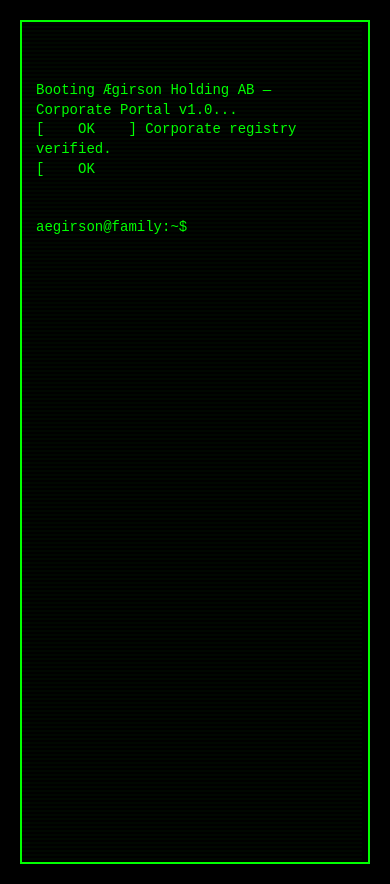
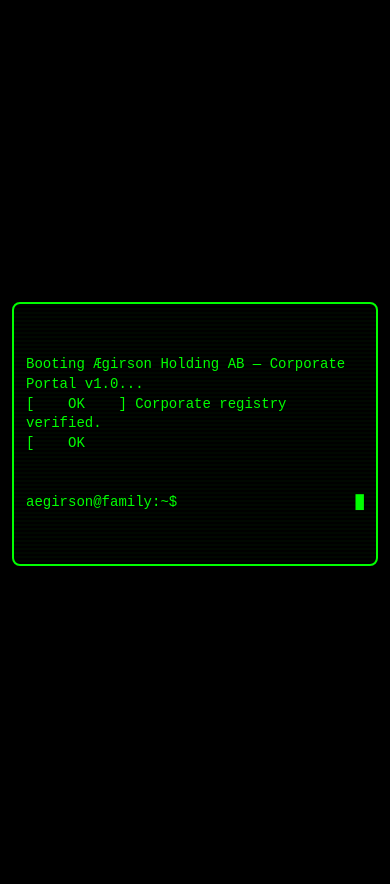
Before and after one commit to jimaegirson-pixel/-girson.com, a plain HTML site: page index.html in a window 390 px wide. Drawn offline with Linux system fonts and the light colour scheme.

Commit message:
Make homepage more mobile-friendly: responsive CSS and prompt wrapping

```diff
--- a/index.html
+++ b/index.html
@@ -9,27 +9,31 @@
             background: #000;
             color: #00ff00;
             font-family: 'Courier New', monospace;
-            font-size: 14px;
+            font-size: 16px;
             margin: 0;
             padding: 20px;
-            overflow: hidden;
-            height: 100vh;
+            min-height: 100vh;
             display: flex;
             flex-direction: column;
             justify-content: center;
             align-items: center;
+            -webkit-font-smoothing: antialiased;
+            -webkit-text-size-adjust: 100%;
         }
         #terminal {
             width: 100%;
-            max-width: 800px;
-            height: 100%;
+            max-width: 900px;
+            height: auto;
+            max-height: calc(100vh - 120px);
             border: 2px solid #00ff00;
-            padding: 20px;
+            padding: 18px;
             box-sizing: border-box;
             overflow-y: auto;
             white-space: pre-wrap;
             line-height: 1.4;
             position: relative;
+            border-radius: 8px;
+            background: rgba(0,0,0,0.85);
         }
         #terminal::before {
             content: '';
@@ -57,18 +61,35 @@
         .prompt {
             display: flex;
             align-items: center;
+            gap: 8px;
+            flex-wrap: wrap;
         }
         #input {
             background: transparent;
             border: none;
             color: #00ff00;
             font-family: inherit;
-            font-size: inherit;
+            font-size: 16px; /* ensure 16px to avoid mobile zoom */
             outline: none;
-            flex: 1;
+            flex: 1 1 120px;
+            min-width: 0; /* allow input to shrink on small screens */
         }
         .hidden {
             visibility: hidden;
+        }
+
+        /* Responsive tweaks */
+        @media (max-width: 720px) {
+            body { padding: 12px; }
+            #terminal { padding: 12px; max-width: 100%; max-height: calc(100vh - 100px); }
+            #terminal::before { background-size: 100% 4px; }
+            #output, #terminal { font-size: 14px; }
+            #input { font-size: 16px; }
+            .prompt span { font-size: 14px; }
+        }
+        @media (min-width: 721px) and (max-width: 1100px) {
+            body { padding: 16px; }
+            #terminal { max-width: 720px; }
         }
     </style>
 </head>
```
